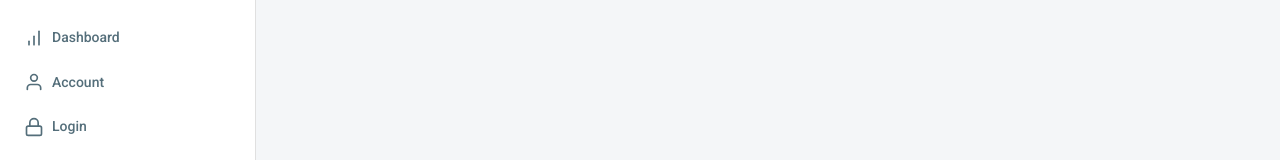
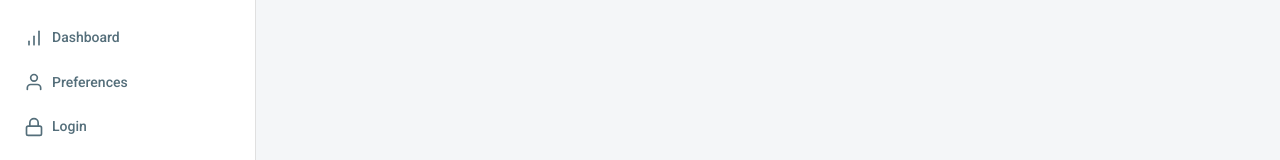
Before and after one commit to Team-Cozy/Weather-Frontend, a React (Create React App) app: page /app in a window 1280 px wide. Shown: the part 191-351 px from the top of the page. Built offline with nearby package versions, Linux system fonts and the light colour scheme; no server answers.

Commit message:
fixed submit and added sweater

```diff
--- a/src/layouts/DashboardLayout/NavBar/index.js
+++ b/src/layouts/DashboardLayout/NavBar/index.js
@@ -48,9 +48,9 @@ const NavBar = ({ onMobileClose, openMobile }) => {
       title: 'Dashboard'
     },
     {
-      href: '/app/account',
+      href: '/register',
       icon: UserIcon,
-      title: 'Account'
+      title: 'Preferences'
     },
     {
       href: user.anonymous === true ? api.getLoginURL() : api.getLogoutURL(),
--- a/src/views/account/AccountView/RegisterView.js
+++ b/src/views/account/AccountView/RegisterView.js
@@ -40,7 +40,6 @@ const RegisterView = () => {
   const handleSubmit = () => {
     console.log(preferences);
     api.updatePreferences(preferences);
-    console.log('current user', api.getCurrentUser());
     navigate('/app/dashboard');
   };
 
```
Also changed, not shown: public/static/images/clothing/sweater.jpg (added).
